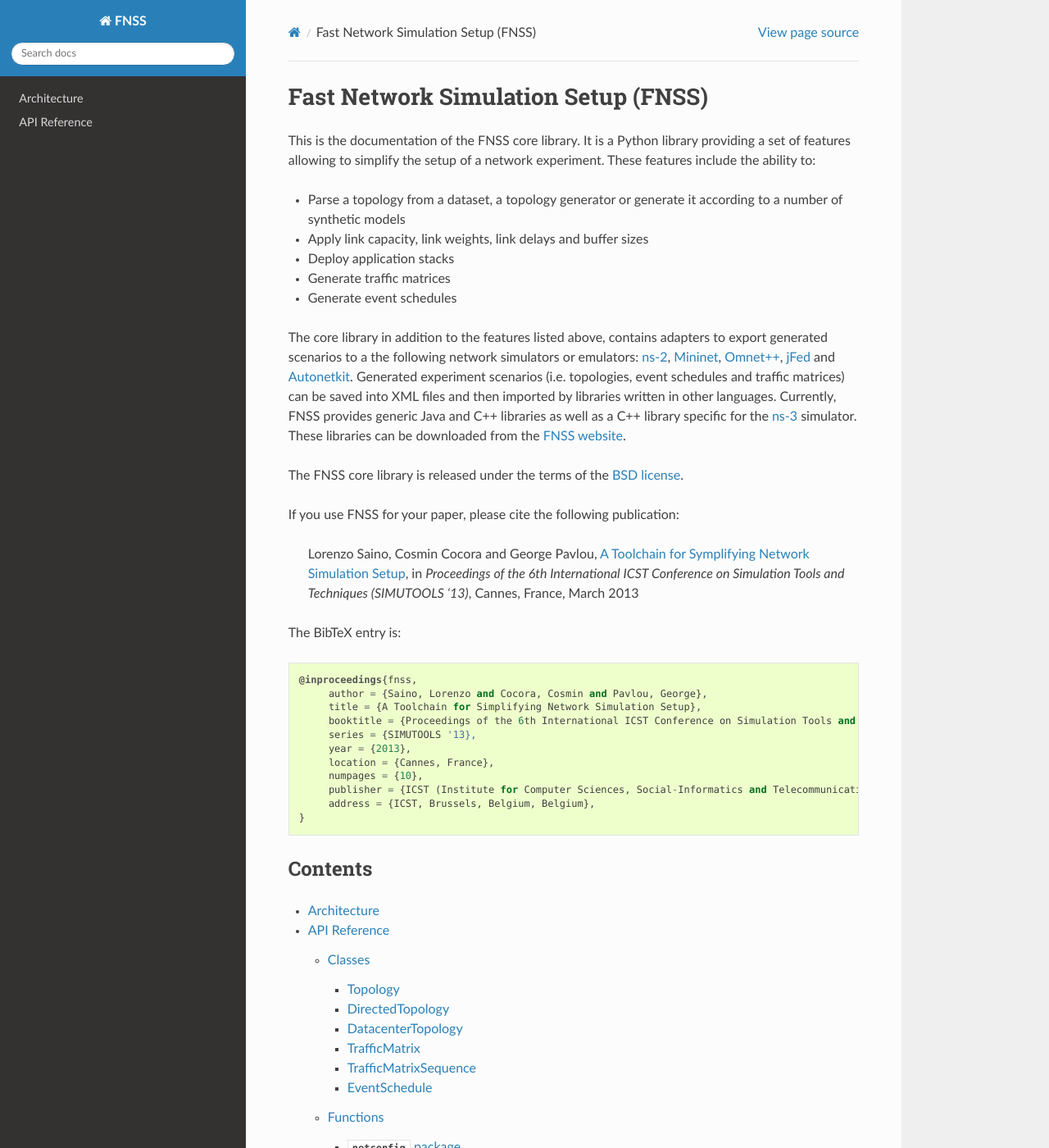
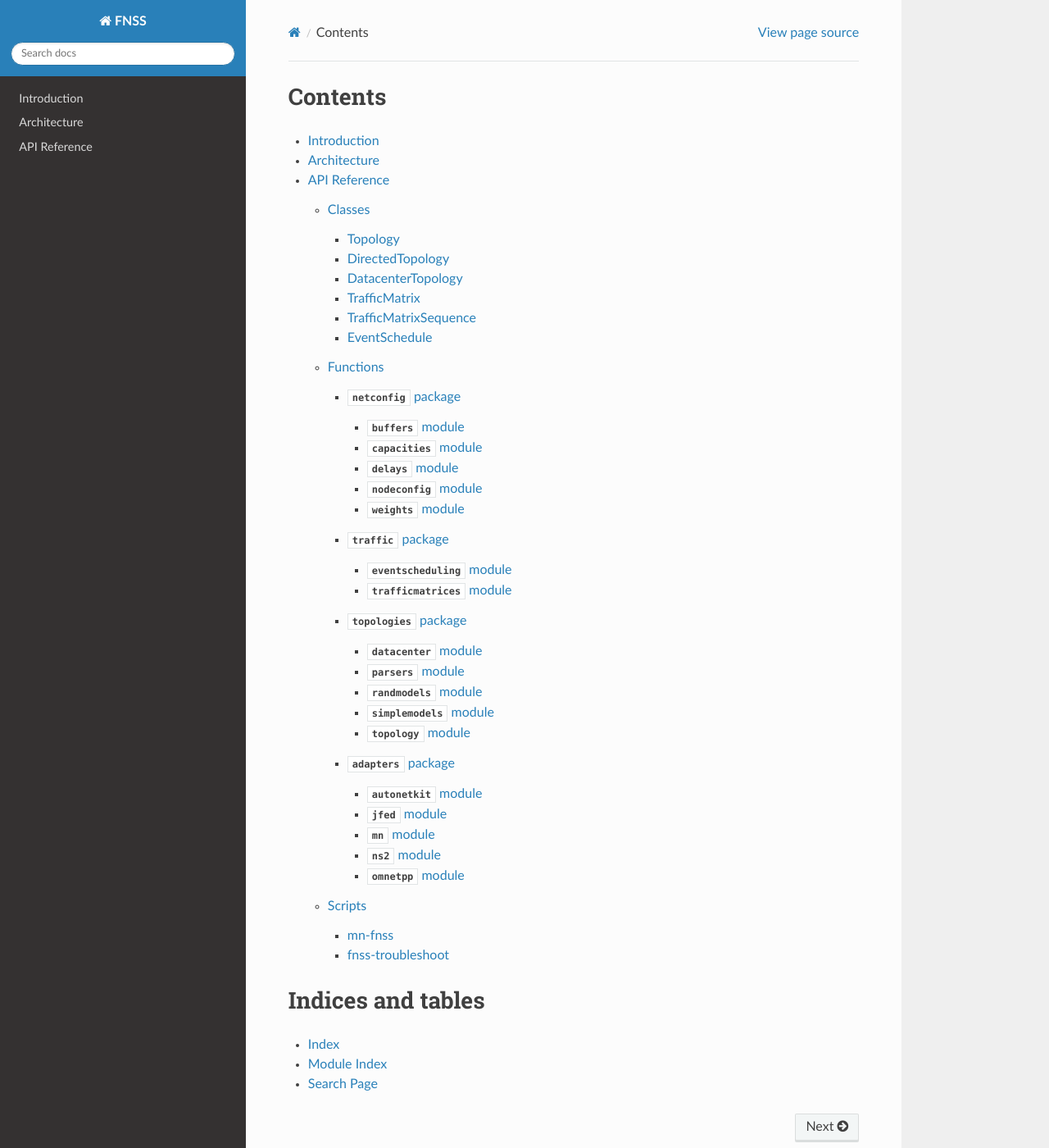
Before and after one commit to fnss/fnss, a Sphinx documentation site: the page built from doc/source/index.rst, in a window 1280 px wide and 1400 px high. Shown: the whole window at 82% size. Built offline with Sphinx 7.4.7 and the Read the Docs theme 2.0.0, drawn with Linux system fonts in a browser that asks for light colours; formulas are drawn with MathJax 3; pages that are not in the unit, such as notebooks, are missing from menus; the version number could not be read and is left out; some of the changed text lies outside the part shown.

Commit message:
Minor reorganization of docs

```diff
--- a/doc/source/index.rst
+++ b/doc/source/index.rst
@@ -1,52 +1,10 @@
-************************************
-Fast Network Simulation Setup (FNSS)
-************************************
-
-This is the documentation of the FNSS core library.
-It is a Python library providing a set of features allowing to simplify the setup of a network experiment.
-These features include the ability to:
-
-* Parse a topology from a dataset, a topology generator or generate it according to a number of synthetic models
-* Apply link capacity, link weights, link delays and buffer sizes
-* Deploy application stacks
-* Generate traffic matrices
-* Generate event schedules
-
-The core library in addition to the features listed above, contains adapters to export generated scenarios to a the following network simulators or emulators: `ns-2 <http://www.isi.edu/nsnam/ns/>`_, `Mininet <http://www.mininet.org/>`_, `Omnet++ <http://www.omnetpp.org/>`_, `jFed <http://jfed.iminds.be/>`_ and `Autonetkit <http://www.autonetkit.org/>`_.
-Generated experiment scenarios (i.e. topologies, event schedules and traffic matrices) can be saved into XML files and then imported by libraries written in other languages. Currently, FNSS provides generic Java and C++ libraries as well as a C++ library specific for the `ns-3 <http://www.nsnam.org/>`_ simulator.
-These libraries can be downloaded from the `FNSS website <http://fnss.github.io/>`_.
-
-The FNSS core library is released under the terms of the `BSD license <https://raw.github.com/fnss/fnss/master/core/LICENSE.txt>`_.
-
-If you use FNSS for your paper, please cite the following publication:
-
-.. highlights::
-
-    Lorenzo Saino, Cosmin Cocora and George Pavlou,
-    `A Toolchain for Symplifying Network Simulation Setup <http://www.ee.ucl.ac.uk/~lsaino/publications/fnss-simutools13.pdf>`_,
-    in *Proceedings of the 6th International ICST Conference on Simulation Tools and Techniques (SIMUTOOLS ‘13)*,
-    Cannes, France, March 2013
-
-The BibTeX entry is::
-
-    @inproceedings{fnss,
-         author = {Saino, Lorenzo and Cocora, Cosmin and Pavlou, George},
-         title = {A Toolchain for Simplifying Network Simulation Setup},
-         booktitle = {Proceedings of the 6th International ICST Conference on Simulation Tools and Techniques},
-         series = {SIMUTOOLS '13},
-         year = {2013},
-         location = {Cannes, France},
-         numpages = {10},
-         publisher = {ICST (Institute for Computer Sciences, Social-Informatics and Telecommunications Engineering)},
-         address = {ICST, Brussels, Belgium, Belgium},
-    }
-
 Contents
 ========
 
 .. toctree::
    :maxdepth: 4
 
+   intro
    architecture
    apidoc/index
    examples/index
@@ -57,3 +15,4 @@
 
 * :ref:`genindex`
 * :ref:`modindex`
+* :ref:`search`
```
Also changed, not shown: doc/scripts/make_apidoc.py (+2 -6 lines), doc/source/intro.rst (added, +42 -0 lines).
